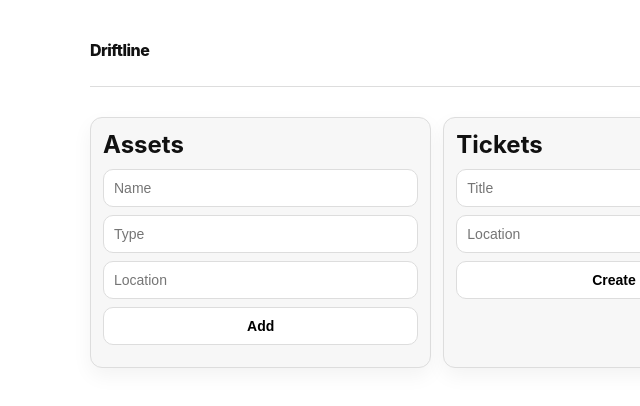
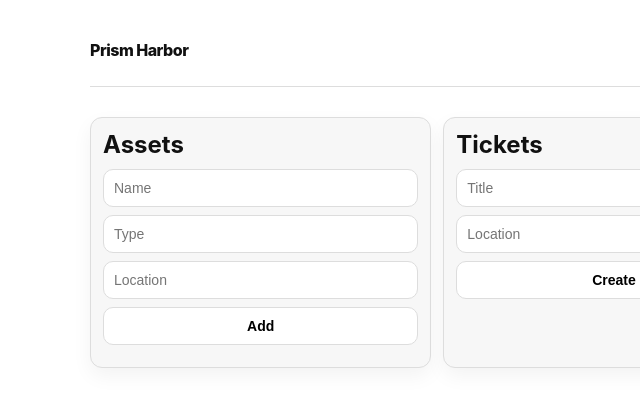
Before and after one commit to Ashutoshsingh20/bw-app-49-1774962270, a website: page public/index.html in a window 1280 px wide. Shown: the full height of the page, 26-666 px from the left. Drawn offline with Linux system fonts and the light colour scheme; no server answers.

Commit message:
chore: brand app

```diff
--- a/package.json
+++ b/package.json
@@ -1,7 +1,7 @@
 {
   "name": "bw-app-49-1774962270",
   "version": "1.0.0",
-  "description": "Driftline monochrome ops dashboard",
+  "description": "Prism Harbor monochrome ops dashboard",
   "type": "module",
   "scripts": {
     "start": "node server.js"
--- a/public/index.html
+++ b/public/index.html
@@ -3,13 +3,13 @@
 <head>
   <meta charset="UTF-8" />
   <meta name="viewport" content="width=device-width, initial-scale=1.0" />
-  <title>Driftline</title>
+  <title>Prism Harbor</title>
   <link rel="stylesheet" href="/style.css" />
 </head>
 <body>
   <div class="shell">
     <header>
-      <div class="logo">Driftline</div>
+      <div class="logo">Prism Harbor</div>
       <p>Monochrome ops dashboard</p>
     </header>
     <section class="metrics" id="metrics"></section>
```
Also changed, not shown: README.md.
